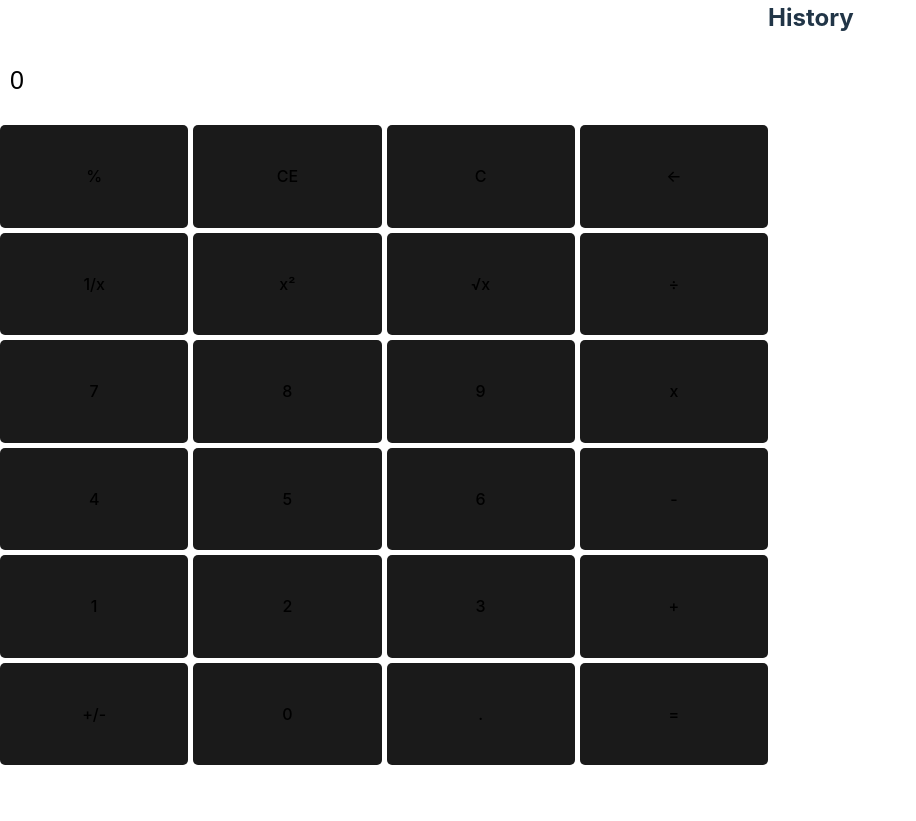
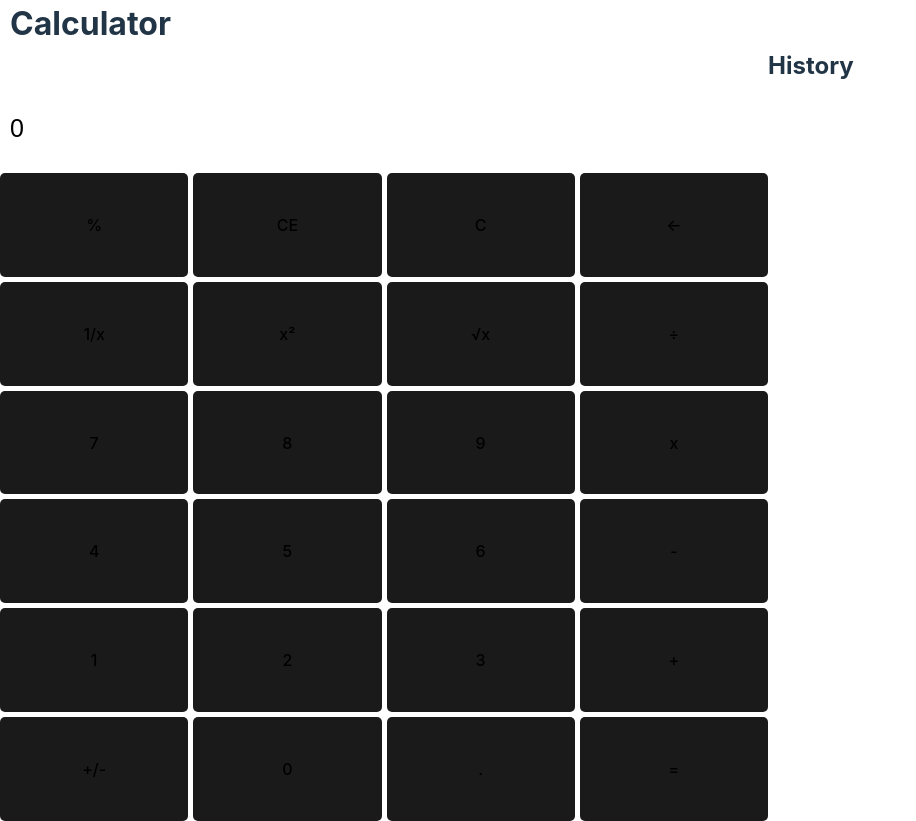
Before and after one commit to Sienallen/react-calculator, a React (Vite) app: page / in a window 1280 px wide. Shown: the whole page, without its empty margins (0-916 px from the left). Before the commit the page ends 800 px from the top, so only its background shows below. Built offline with nearby package versions, Linux system fonts and the light colour scheme.

Commit message:
fixed equal button not calculating correctly

```diff
--- a/src/App.css
+++ b/src/App.css
@@ -1,6 +1,10 @@
+.title{
+  margin-left: 10px;
+}
+
 .btn-grid{
   display: grid;
- height: 80%;
+  height: 90%;
   width: 100%;
   gap: 5px;
   grid-template-columns: repeat(4, 1fr);
@@ -18,7 +22,7 @@
 /*   align-items: center;
   justify-content: center; */
  /*  background-color: aqua; */
-  height: 100vh;
+  height: 90vh;
   width: 100%;
 }
 
--- a/src/App.tsx
+++ b/src/App.tsx
@@ -49,7 +49,6 @@ function App() {
       setExpression(solved + ' ' + symbol);
       setOperator(symbol);
       setTemp(solved);
-      setOutput(solved);
     }
   };
 
@@ -98,15 +97,17 @@ function App() {
         break;
       }
     }
-    newHistory = newHistory + output;
+    newHistory = newHistory + tempOutput;
     setReset(true);
     setOperator('');
+    setOutput(tempOutput);
     addHistory(newHistory);
     return tempOutput;
   };
 
   return (
     <>
+      <h1 className="title">Calculator</h1>
       <div className="flexBox">
         <div className="calculator">
           <TextBox text={expression} name="temp"></TextBox>
```
Also changed, not shown: 1 other file (tests, documents, lock files or other folders).
